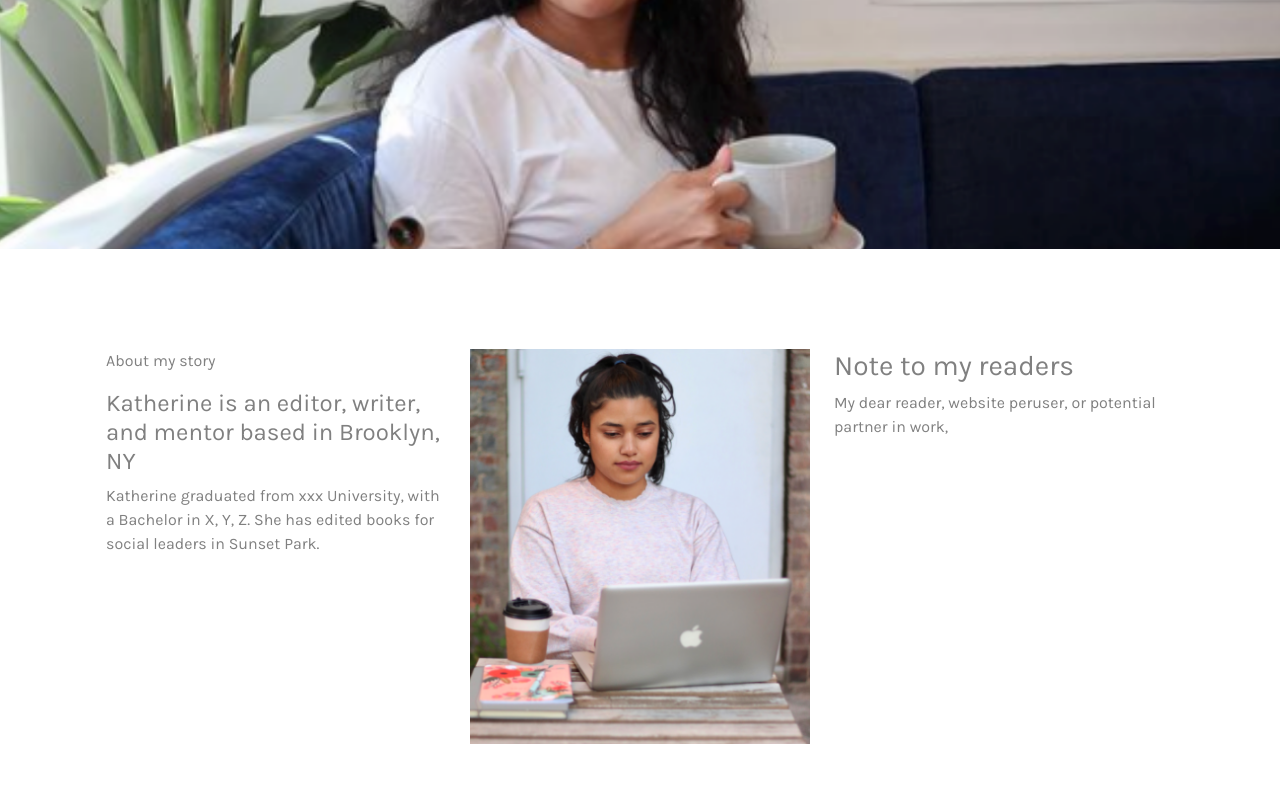
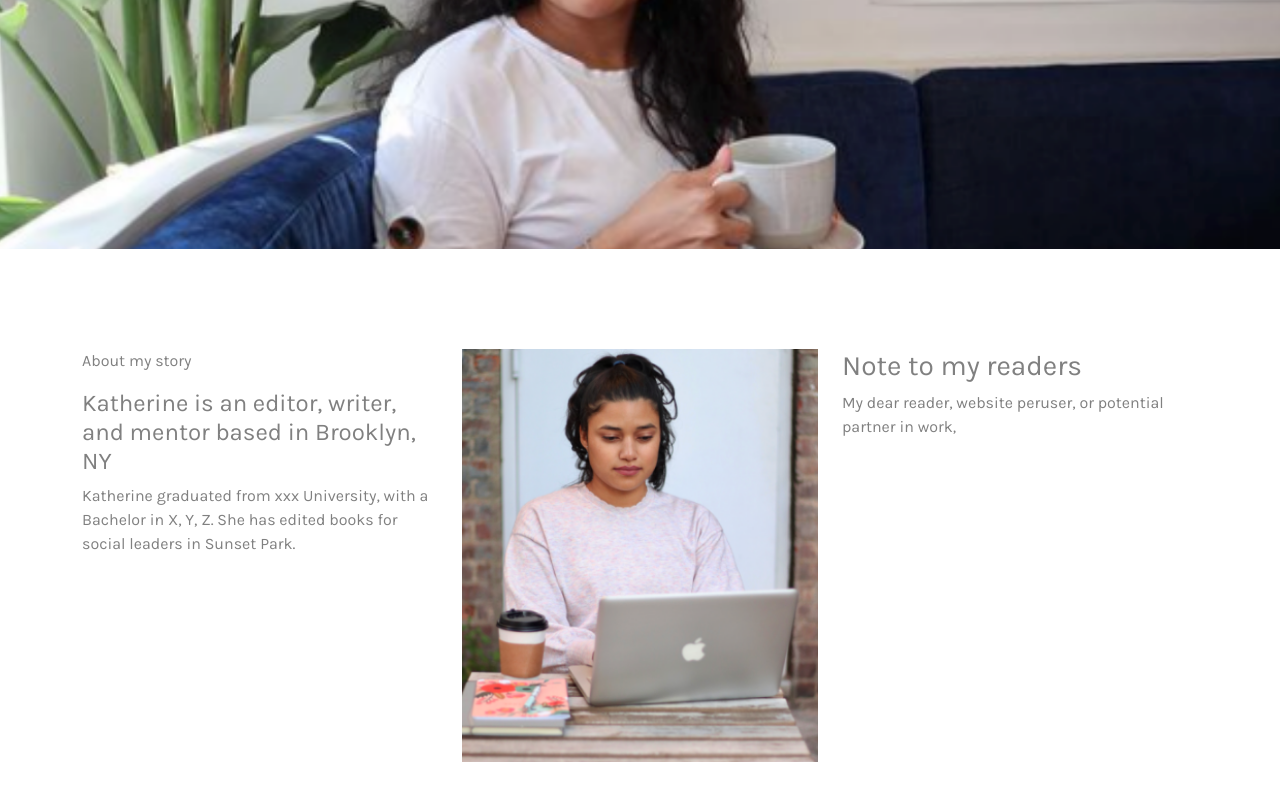
Before and after one commit to Kaitlyn-Lynette/Kathys-Portfolio, a React (Create React App) app: page / in a window 1280 px wide. Shown: the part 394-1194 px from the top of the page. Built offline with nearby package versions, Linux system fonts and the light colour scheme.

Commit message:
Removed the Navbar from Home and moved to App and also removed container from splash image as requested by client

```diff
--- a/src/App.js
+++ b/src/App.js
@@ -1,27 +1,26 @@
+import Navigation from "../src/components/Navigation"
 import About from "./pages/About";
 import Home from "./pages/Home";
 import Contact from "./pages/Contact";
 import Services from "./pages/Services";
 import Testimonials from "./pages/Testimonials";
 import Work from "./pages/Work";
-import Row from "react-bootstrap/Row";
 
-import Container from "react-bootstrap/Container";
+// import Row from "react-bootstrap/Row";
+// import Container from "react-bootstrap/Container";
 import "./index.css";
 
 function App() {
   return (
     <div>
+      <Navigation />
       <Home/>
-      <Container>
-        <Row>
-          <About />
-          <Contact />
-          <Services />
-          <Testimonials />
-          <Work />
-        </Row>
-        </Container>
+      <About />
+      <Contact />
+      <Services />
+      <Testimonials />
+      <Work />
+
     </div>
   );
 }
--- a/src/components/Navigation.js
+++ b/src/components/Navigation.js
@@ -13,7 +13,7 @@ const Navigation = () => {
   const navFive = "Contact";
 
   return (
-    <Navbar collapseOnSelect expand="lg" sticky="top">
+    <Navbar collapseOnSelect expand="lg" sticky="top" variant="light" bg="light" >
       <Container fluid>
       <Navbar.Brand>
       <Image
--- a/src/components/SplashImage.js
+++ b/src/components/SplashImage.js
@@ -6,7 +6,7 @@ import Image from "react-bootstrap/Image";
 const SplashImage = () => {
   return (
     <div>
-            <Image src="../images/KathySplash1472x595.png" width="100%"/>
+      <Image src="../images/KathySplash1472x595.png" width="100%"/>
     </div>
   );
 };
--- a/src/pages/Home.js
+++ b/src/pages/Home.js
@@ -1,13 +1,13 @@
 import React from 'react'
-import Navigation from "../components/Navigation";
 import SplashImage from "../components/SplashImage";
+import "../App.css"
 
 
 const Home = () => {
     return (
-        <div>
-            <Navigation />
-            <SplashImage />
+        <div id="home">
+        {/* <Navigation /> */}
+        <SplashImage />
         </div>
     )
 }
```
Also changed, not shown: src/App.css (line endings or trailing spaces).
